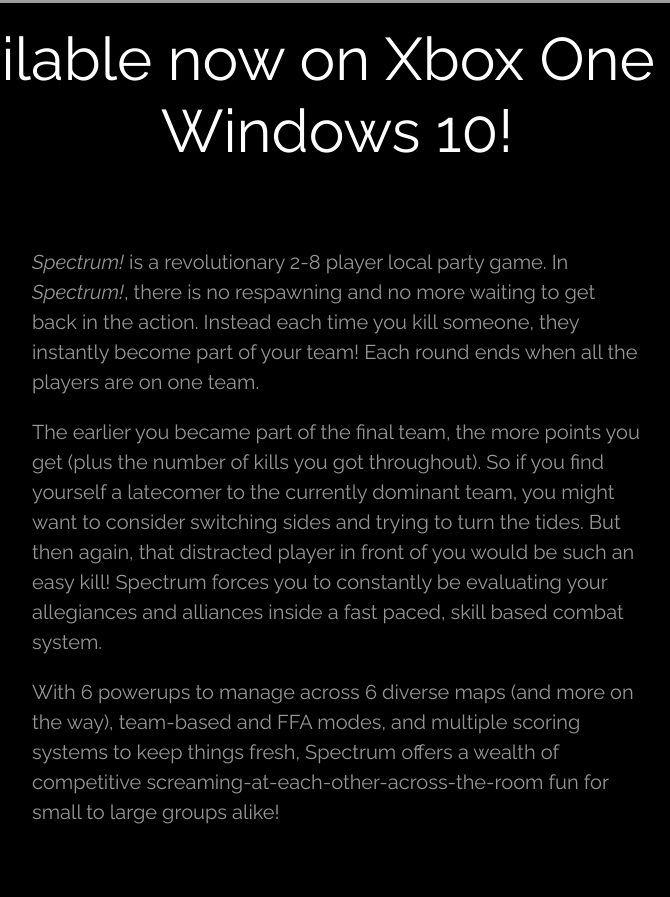
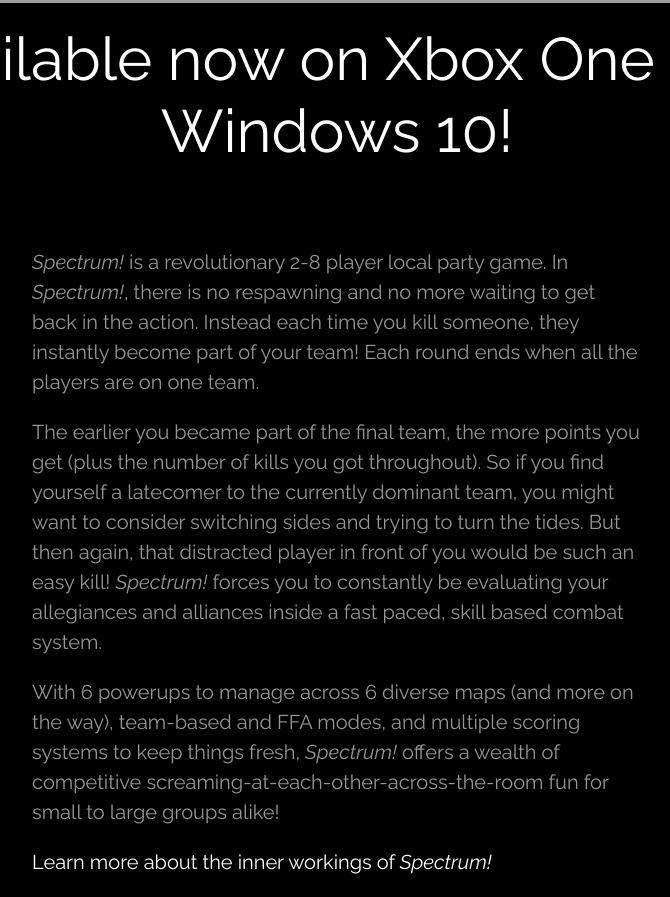
Before and after one commit to spectrumgame/spectrumwebsite, a plain HTML site: page index.html in a window 1280 px wide. Shown: the part 991-1888 px from the top of the page, without its empty margins (303-973 px from the left). Before the commit the page ends 1838 px from the top, so only its background shows below. Drawn offline with Linux system fonts and the light colour scheme; grey boxes are pictures that could not be loaded.

Commit message:
added link to homepage for intro page

```diff
--- a/index.html
+++ b/index.html
@@ -8,7 +8,7 @@
     <meta name="description" content="">
     <meta name="author" content="">
 
-    <title>Spectrum</title>
+    <title>Spectrum!</title>
 
     <!-- Bootstrap core CSS -->
     <link href="css/bootstrap.min.css" rel="stylesheet">
@@ -47,8 +47,10 @@
 	  	<div class="row justify-content-center">
 		    <div class="col-sm-6">
 		    	<p><i>Spectrum!</i> is a revolutionary 2-8 player local party game. In <i>Spectrum!</i>, there is no respawning and no more waiting to get back in the action. Instead each time you kill someone, they instantly become part of your team! Each round ends when all the players are on one team.</p>
-		    	<p>The earlier you became part of the final team, the more points you get (plus the number of kills you got throughout). So if you find yourself a latecomer to the currently dominant team, you might want to consider switching sides and trying to turn the tides. But then again, that distracted player in front of you would be such an easy kill! Spectrum forces you to constantly be evaluating your allegiances and alliances inside a fast paced, skill based combat system.</p>
-		    	<p>With 6 powerups to manage across 6 diverse maps (and more on the way), team-based and FFA modes, and multiple scoring systems to keep things fresh, Spectrum offers a wealth of competitive screaming-at-each-other-across-the-room fun for small to large groups alike!</p>
+		    	<p>The earlier you became part of the final team, the more points you get (plus the number of kills you got throughout). So if you find yourself a latecomer to the currently dominant team, you might want to consider switching sides and trying to turn the tides. But then again, that distracted player in front of you would be such an easy kill! <i>Spectrum!</i> forces you to constantly be evaluating your allegiances and alliances inside a fast paced, skill based combat system.</p>
+		    	<p>With 6 powerups to manage across 6 diverse maps (and more on the way), team-based and FFA modes, and multiple scoring systems to keep things fresh, <i>Spectrum!</i> offers a wealth of competitive screaming-at-each-other-across-the-room fun for small to large groups alike!</p>
+
+		    	<p><a href="intro.html">Learn more about the inner workings of <i>Spectrum!</i></a></p>
 			</div>
 		</div>
 
```
